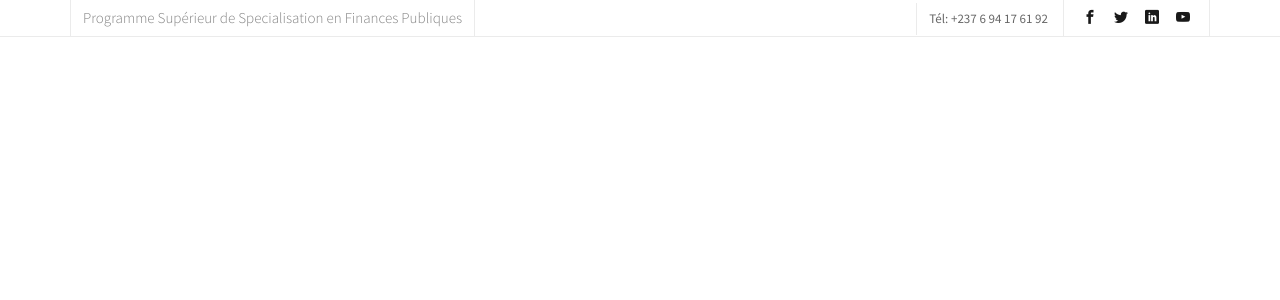
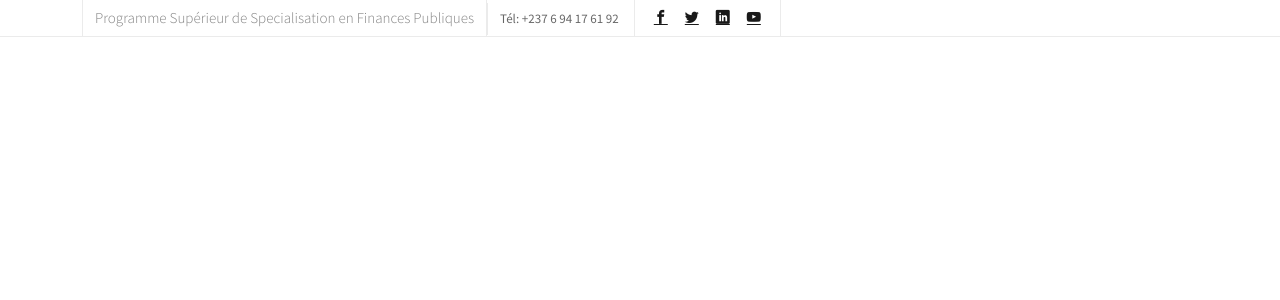
Before and after one commit to pssfp/candidature, a CodeIgniter app: the page made by application/views/template/head.php in a window 1280 px wide. Shown: the top 300 px of the page. Run offline with CodeIgniter, Linux system fonts and the light colour scheme; some libraries are stand-ins or nearby versions; some web fonts are replaced.

Commit message:
Update head.php

```diff
--- a/application/views/template/head.php
+++ b/application/views/template/head.php
@@ -16,7 +16,9 @@
 	<!-- Icomoon Icon Fonts-->
 	<link rel="stylesheet" href="<?= base_url()?>resources/assets/css/icomoon.css">
 	<!-- Bootstrap  -->
-	<link rel="stylesheet" href="<?= base_url()?>resources/assets/css/bootstrap.css">
+	 <link href="https://cdn.jsdelivr.net/npm/bootstrap@5.3.0/dist/css/bootstrap.min.css" rel="stylesheet">
+    <link rel="stylesheet" href="https://cdn.jsdelivr.net/npm/bootstrap-icons@1.10.0/font/bootstrap-icons.css">
+    <link href="https://fonts.googleapis.com/css2?family=Poppins:wght@300;400;500;600;700&display=swap" rel="stylesheet">
 
 	<!-- Magnific Popup -->
 	<link rel="stylesheet" href="<?= base_url()?>resources/assets/css/magnific-popup.css">
```
